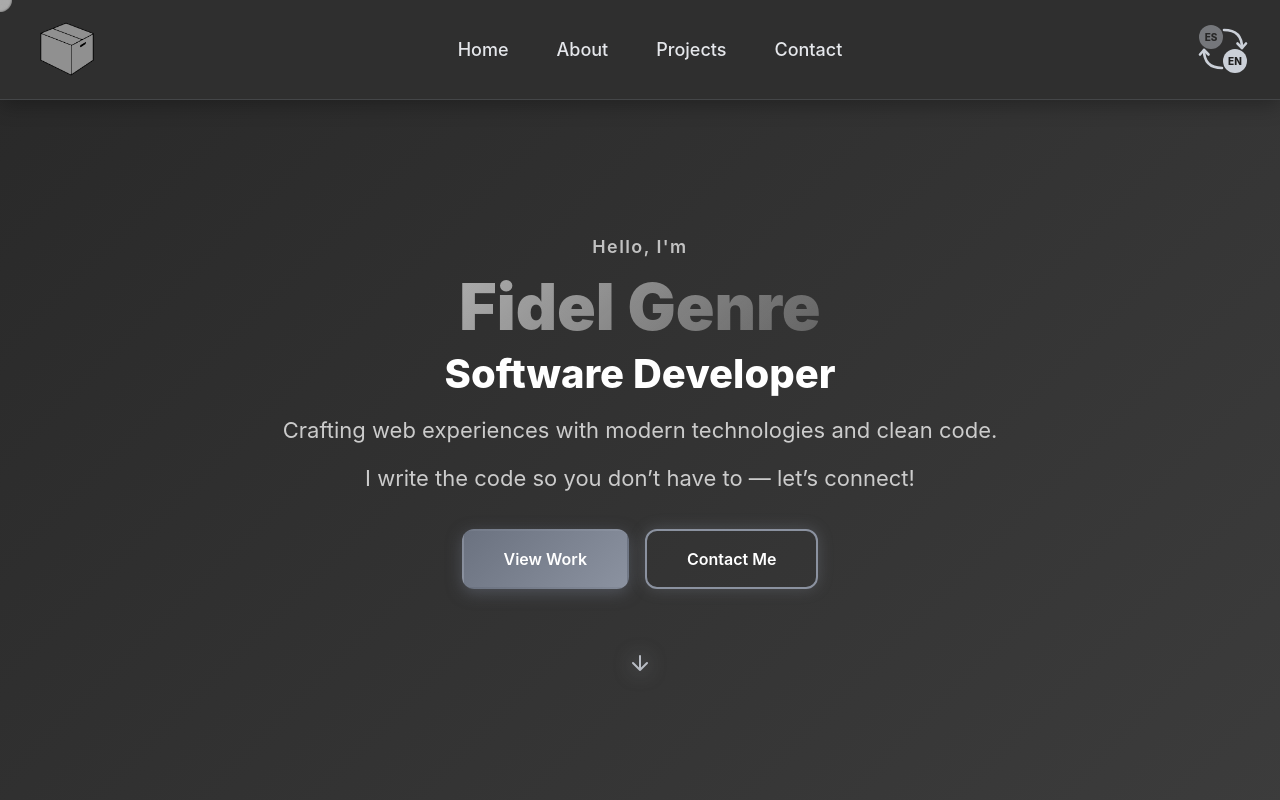
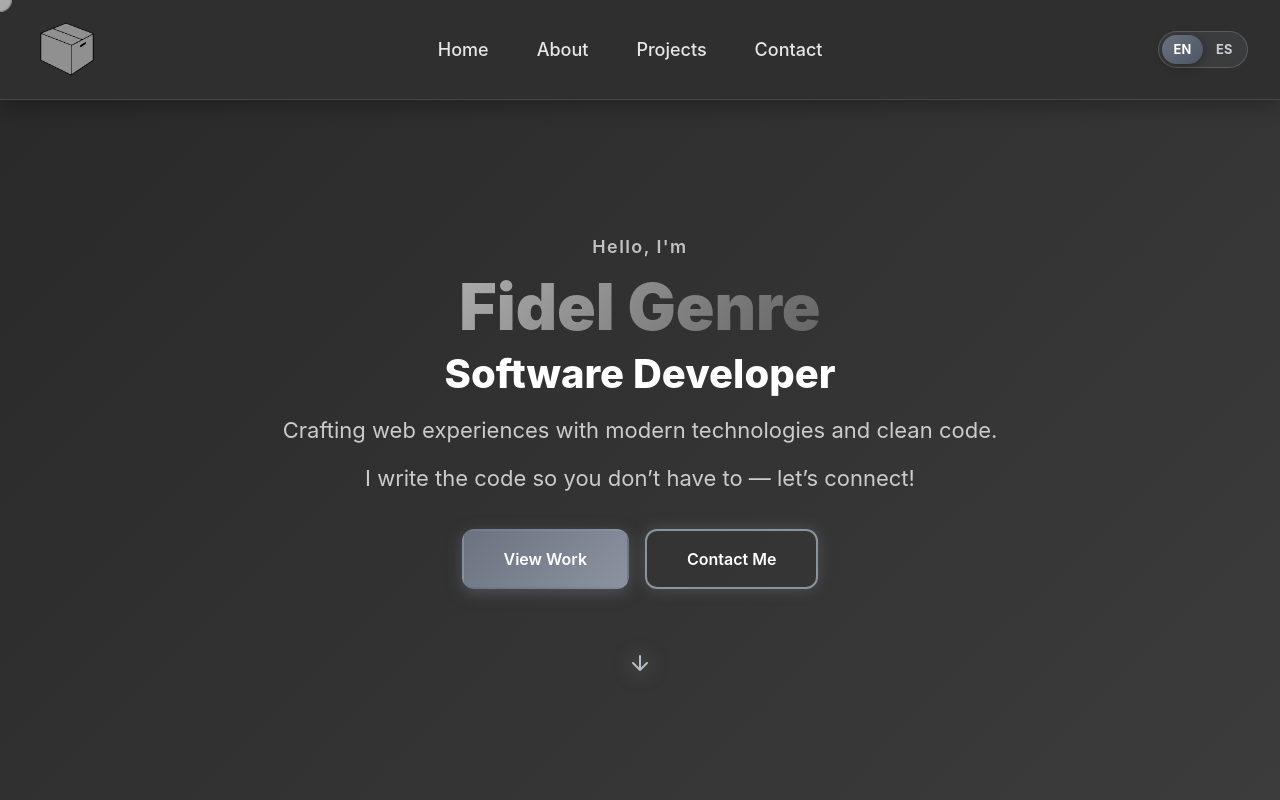
Before and after one commit to FidelGenre/Portfolio, a Next.js app: page / in a window 1280 px wide. Shown: the top 800 px of the page. Built offline with nearby package versions, Linux system fonts and the light colour scheme.

Commit message:
Revert language switcher to simple EN/ES toggle pill

```diff
--- a/src/components/Navbar.tsx
+++ b/src/components/Navbar.tsx
@@ -6,69 +6,33 @@ import { useLang } from "@/i18n/LanguageContext";
 
 export default function Navbar() {
   const [isMenuOpen, setIsMenuOpen] = useState(false);
-  const [spin, setSpin] = useState(0);
-  const { lang, toggleLang, t } = useLang();
+  const { lang, setLang, t } = useLang();
 
   const toggleMenu = () => setIsMenuOpen((v) => !v);
 
-  const handleLangToggle = () => {
-    setSpin((s) => s + 180); // media vuelta: los círculos quedan intercambiados
-    toggleLang();
-  };
-
-  const spinTransition = "transform 0.7s cubic-bezier(0.22, 1, 0.36, 1)";
-
-  // Botón de idioma: dos círculos (ES/EN) unidos por flechas.
-  // Al clickear, todo gira media vuelta (las flechas también) y los círculos
-  // intercambian lugar; las letras se contra-rotan para no quedar de cabeza.
+  // Switch simple EN / ES (la versión original).
   const langButton = (className = "") => (
-    <button
-      type="button"
-      onClick={handleLangToggle}
-      aria-label={lang === "en" ? "Cambiar a español" : "Switch to English"}
-      title={lang === "en" ? "Español" : "English"}
-      className={`relative h-[50px] w-[50px] shrink-0 cursor-pointer border-none bg-transparent text-[#cbd0d8] transition-colors duration-200 hover:text-white ${className}`}
+    <div
+      role="group"
+      aria-label="Language selector"
+      className={`inline-flex items-center gap-0.5 rounded-full border border-[rgba(156,163,175,0.3)] bg-[rgba(156,163,175,0.12)] p-[3px] ${className}`}
     >
-      {/* capa que gira (flechas + círculos) */}
-      <div className="absolute inset-0" style={{ transform: `rotate(${spin}deg)`, transition: spinTransition }}>
-        <svg
-          viewBox="0 0 50 50"
-          className="absolute inset-0 h-full w-full"
-          fill="none"
-          stroke="currentColor"
-          strokeWidth="2.6"
-          strokeLinecap="round"
-          strokeLinejoin="round"
+      {(["en", "es"] as const).map((code) => (
+        <button
+          key={code}
+          type="button"
+          onClick={() => setLang(code)}
+          aria-pressed={lang === code}
+          className={`cursor-pointer rounded-full border-none px-[0.7rem] py-[0.32rem] text-[0.8rem] font-bold tracking-wide transition-all duration-200 ${
+            lang === code
+              ? "bg-[linear-gradient(135deg,#6b7280_0%,#4b5563_100%)] text-white shadow-[0_2px_8px_rgba(0,0,0,0.35)]"
+              : "bg-transparent text-[#cbd0d8] hover:text-white"
+          }`}
         >
-          <path d="M26 6 Q44 6 44 24" />
-          <path d="M39.5 19.5 44 24 48 19.5" />
-          <path d="M24 44 Q6 44 6 26" />
-          <path d="M10.5 30.5 6 26 2 30.5" />
-        </svg>
-
-        {(["es", "en"] as const).map((code) => {
-          const active = lang === code;
-          const topLeft = code === "es"; // ES arranca arriba-izquierda, EN abajo-derecha
-          return (
-            <span
-              key={code}
-              className={`absolute flex h-6 w-6 items-center justify-center rounded-full bg-current text-[10px] font-extrabold leading-none ${
-                active ? "opacity-100" : "opacity-45"
-              }`}
-              style={{
-                top: topLeft ? 1 : 25,
-                left: topLeft ? 1 : 25,
-                // contra-rotación para que la letra quede siempre derecha
-                transform: `rotate(${-spin}deg)`,
-                transition: `${spinTransition}, opacity 0.4s ease`,
-              }}
-            >
-              <span className="text-[#1f1f1f]">{code.toUpperCase()}</span>
-            </span>
-          );
-        })}
-      </div>
-    </button>
+          {code.toUpperCase()}
+        </button>
+      ))}
+    </div>
   );
 
   const scrollToSection = (sectionId: string) => {
@@ -120,7 +84,7 @@ export default function Navbar() {
 
           <div className="flex items-center gap-4">
             {/* en desktop visible en el navbar; en mobile va dentro del menú */}
-            {langButton("hidden md:block")}
+            {langButton("hidden md:inline-flex")}
 
             <button
               className="flex cursor-pointer flex-col gap-[5px] border-none bg-transparent p-2 transition-transform duration-300 hover:scale-110 md:hidden"
```
